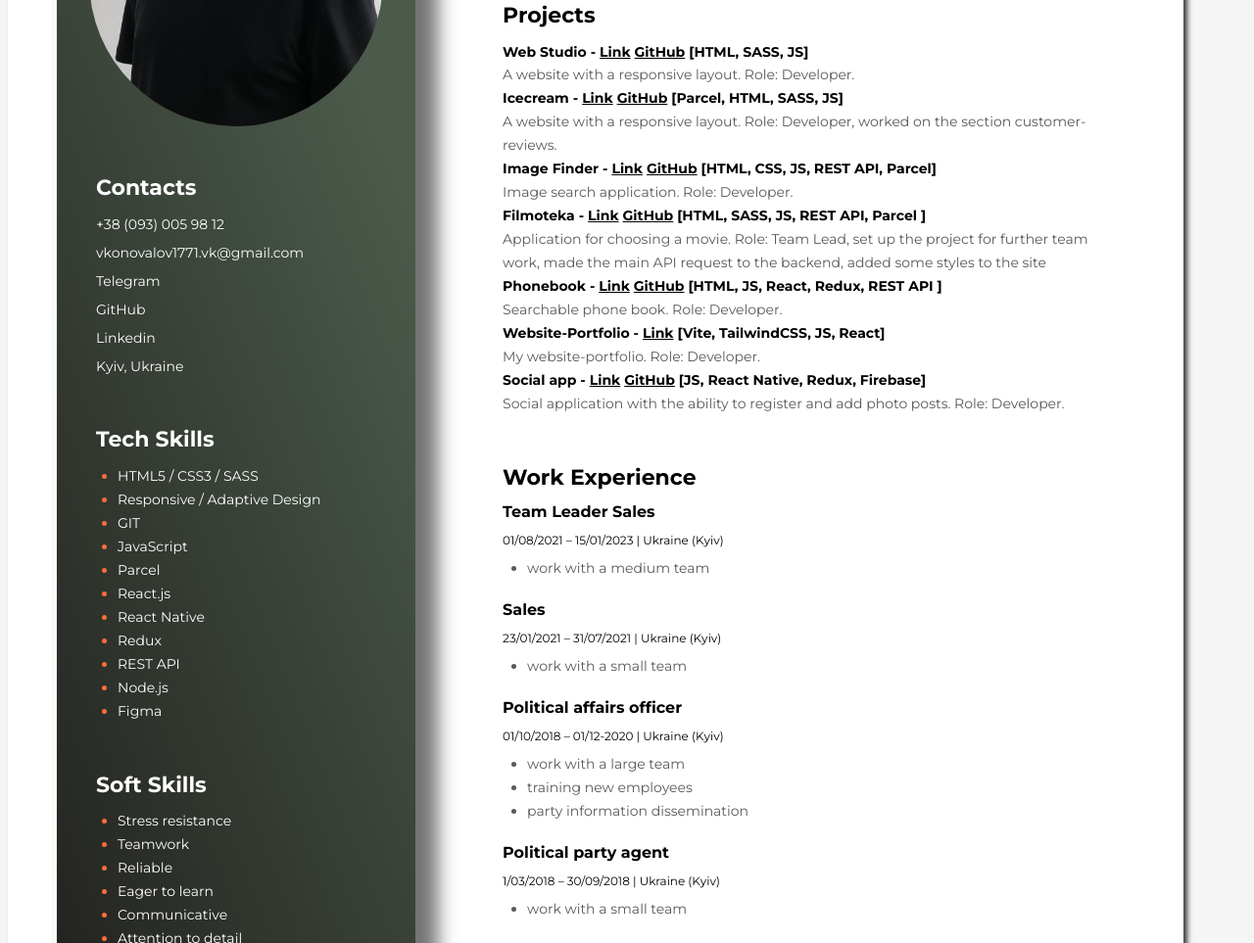
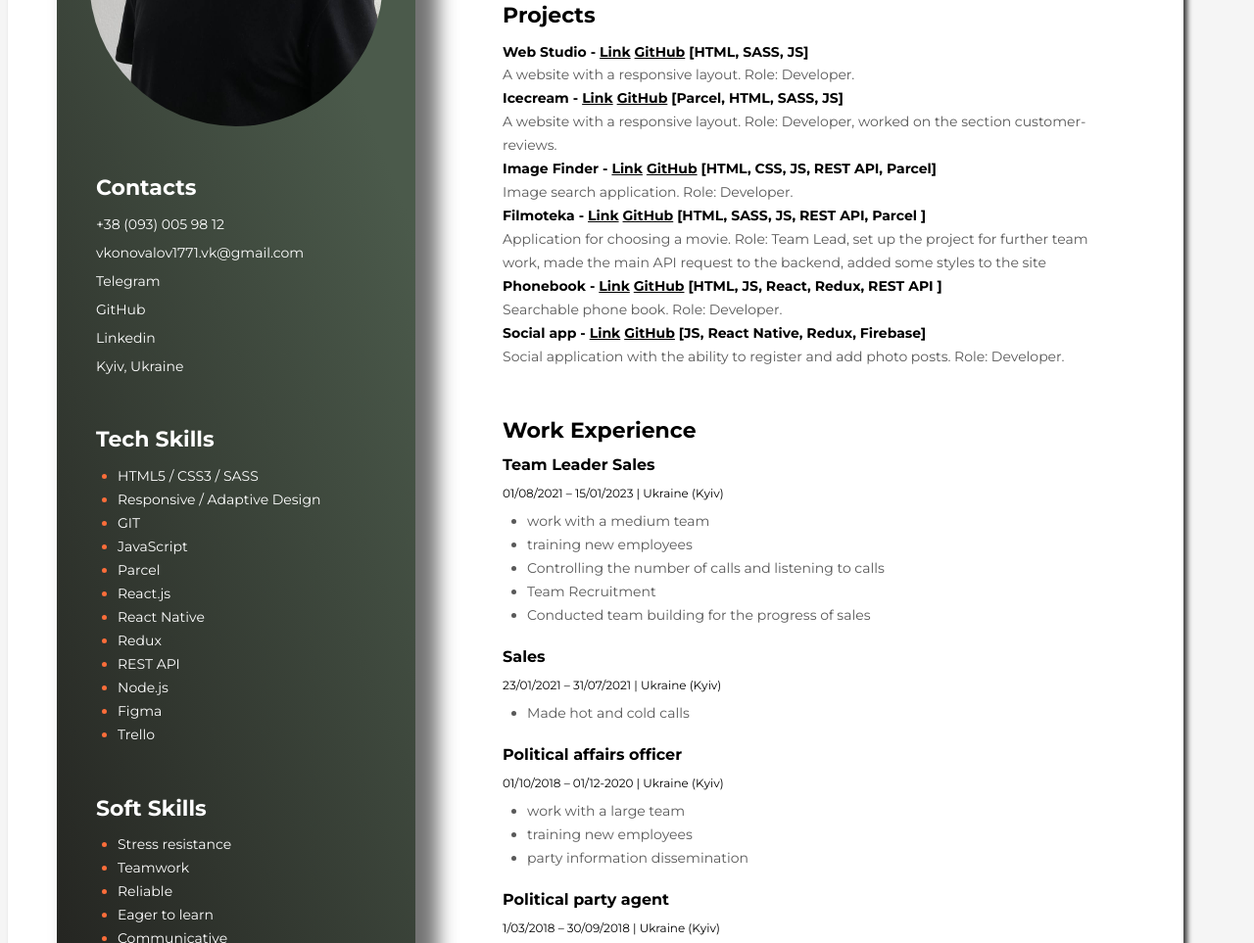
Before and after one commit to Vadik-Konovalov/my-resume, a plain HTML site: page index.html in a window 1280 px wide. Shown: the part 334-1297 px from the top of the page at 98% size. Drawn offline with Linux system fonts and the light colour scheme.

Commit message:
Update index.html

```diff
--- a/index.html
+++ b/index.html
@@ -135,20 +135,6 @@
           </li>
           <li class="my-projects-item">
             <span class="my-projects-text"
-              >Website-Portfolio -
-              <a
-                href="https://my-react-portfolio-omega.vercel.app/"
-                class="my-projects-link"
-                >Link</a
-              >
-              <span class="my-projects-bracket"> [</span>Vite, TailwindCSS, JS, React<span class="my-projects-bracket">]</span>
-            </span>
-            <p class="my-projects-description">
-              My website-portfolio. Role: Developer.
-            </p>
-          </li>
-          <li class="my-projects-item">
-            <span class="my-projects-text"
               >Social app -
               <a
                 href="https://expo.dev/@olexii/mynewproject?serviceType=classic&distribution=expo-go"
@@ -187,6 +173,18 @@
               <li class="my-work-experience-duty">
                 work with a medium team
               </li>
+              <li class="my-work-experience-duty">
+                training new employees
+              </li>
+              <li class="my-work-experience-duty">
+                Controlling the number of calls and listening to calls
+              </li>
+              <li class="my-work-experience-duty">
+                Team Recruitment
+              </li>
+              <li class="my-work-experience-duty">
+                Conducted team building for the progress of sales
+              </li>
             </ul>
           </div>
 
@@ -202,7 +200,7 @@
 
             <ul class="my-work-experience-duties">
               <li class="my-work-experience-duty">
-                work with a small team
+                Made hot and cold calls
               </li>
             </ul>
           </div>
@@ -385,6 +383,9 @@
             <li class="tech-skills-item">
               <span class="tech-skills-item-text">Figma</span>
             </li>
+            <li class="tech-skills-item">
+              <span class="tech-skills-item-text">Trello</span>
+            </li>
           </ul>
         </div>
 
```
